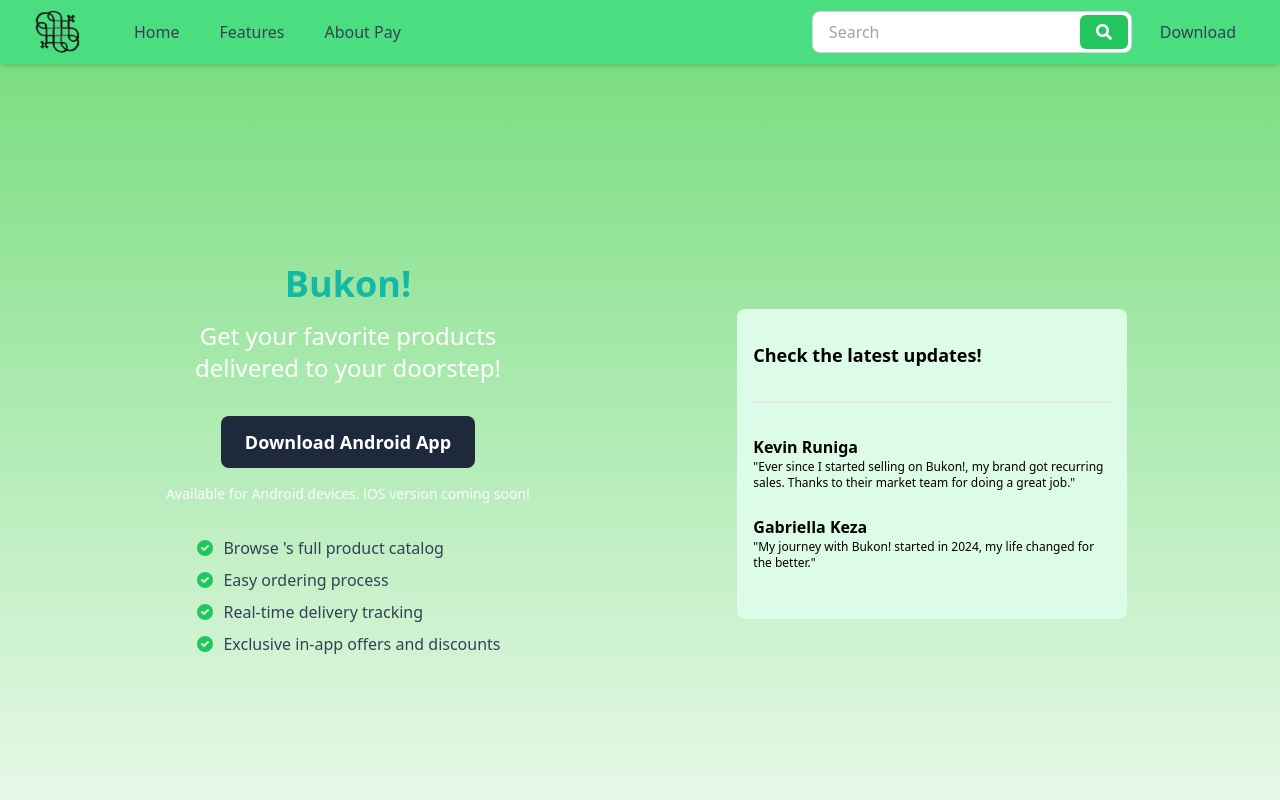
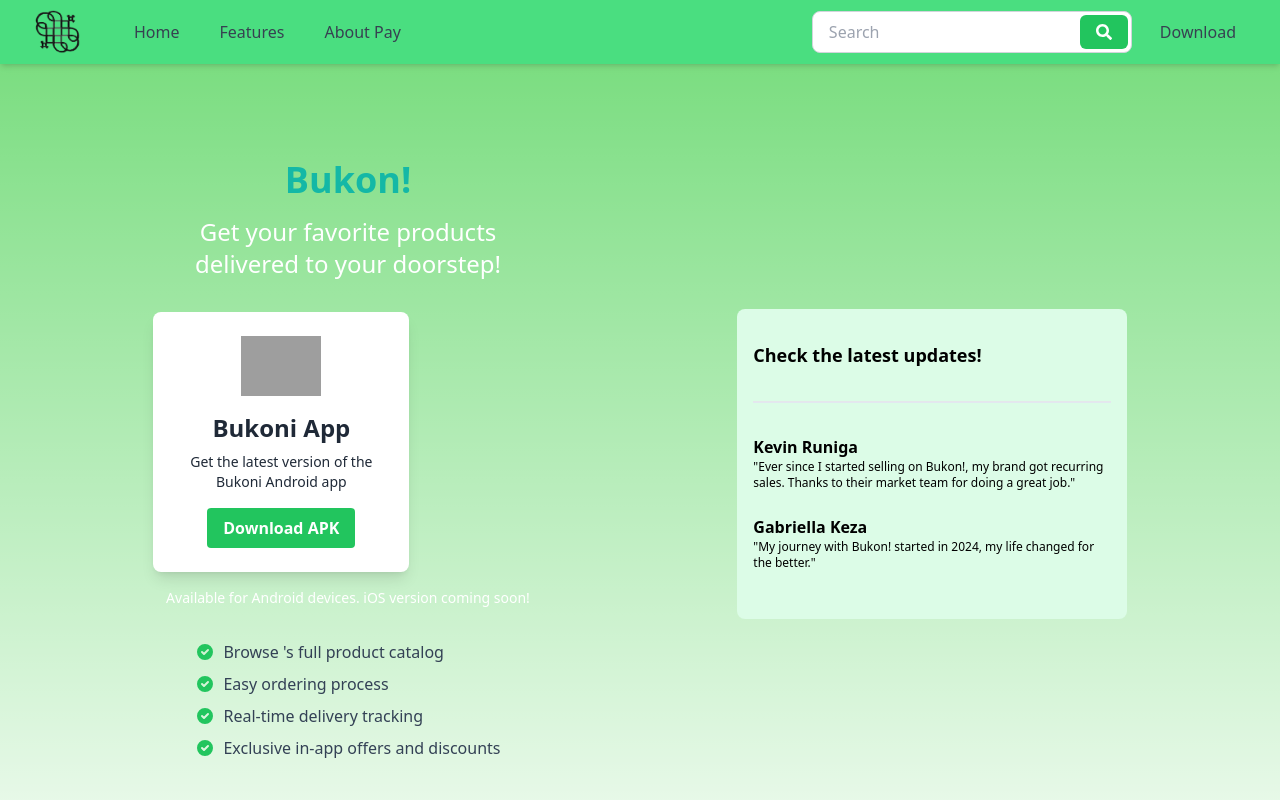
Before and after one commit to didierdrin/bknidownload, a Next.js app: page / in a window 1280 px wide. Shown: the top 800 px of the page. Built offline with nearby package versions, Linux system fonts and the light colour scheme; grey boxes are pictures that could not be loaded.

Commit message:
download method changed

```diff
--- a/src/app/page.tsx
+++ b/src/app/page.tsx
@@ -1,8 +1,9 @@
-// / home page
+import Image from "next/image";
+
 const Homepage = () => {
-    return (
-        <div className="min-h-screen flex flex-col h-[500px] w-full px-10 pt-0">
-            {/* Content */}
+  return (
+    <div className="min-h-screen flex flex-col h-[500px] w-full px-10 pt-0">
+      {/* Content */}
       <div className="relative z-10 w-full flex flex-col md:flex-row items-center justify-around min-h-screen p-4">
         <div className="w-full md:w-1/3 mb-8 md:mb-0">
           <div className="max-w-4xl mx-auto text-white">
@@ -14,13 +15,12 @@ const Homepage = () => {
             </h2>
 
             <div className="text-center space-y-4 mb-8">
-              <a
-                href="/bukoni-app.apk"
-                download
-                className="bg-slate-800 hover:bg-slate-900 hover:text-green-400 text-white font-bold py-3 px-6 rounded-lg text-lg inline-block"
-              >
-                Download Android App
-              </a>
+              <AppDownloadCard
+                title="Bukoni App"
+                description="Get the latest version of the Bukoni Android app"
+                imageSrc="/bukoni-icon.png"
+                apkName="bukoni-app.apk"
+              />
               <p className="text-sm">
                 Available for Android devices. iOS version coming soon!
               </p>
@@ -56,15 +56,38 @@ const Homepage = () => {
         <div className="w-full pb-10 md:w-1/3 bg-green-300 md:bg-green-100 p-4 rounded-lg">
           <p className="text-lg font-bold mb-8 mt-4">Check the latest updates!</p>
           <hr className="bg-slate-200 h-[2px] mb-8" />
-          {/* Add more content for the updates section here */}
           <h2 className="text-md font-semibold">Kevin Runiga</h2>
           <p className="text-xs mb-6">&quot;Ever since I started selling on Bukon!, my brand got recurring sales. Thanks to their market team for doing a great job.&quot;</p>
           <h2 className="text-md font-semibold">Gabriella Keza</h2>
           <p className="text-xs mb-2">&quot;My journey with Bukon! started in 2024, my life changed for the better.&quot;</p>
         </div>
       </div>
-        </div>
-    );
+    </div>
+  );
+};
+
+interface AppDownloadCardProps {
+  title: string;
+  description: string;
+  imageSrc: string;
+  apkName: string;
+}
+
+const AppDownloadCard = ({ title, description, imageSrc, apkName }: AppDownloadCardProps) => {
+  return (
+    <div className="bg-white text-gray-800 rounded-lg shadow-lg p-6 w-full md:w-64 flex flex-col items-center">
+      <Image src={imageSrc} alt={`${title} icon`} width={80} height={80} className="mb-4" />
+      <h2 className="text-2xl font-semibold mb-2">{title}</h2>
+      <p className="text-sm mb-4">{description}</p>
+      <a
+        href={`/${apkName}`}
+        download
+        className="bg-green-500 hover:bg-green-600 text-white font-bold py-2 px-4 rounded transition duration-300"
+      >
+        Download APK
+      </a>
+    </div>
+  );
 };
 
 export default Homepage;
```
